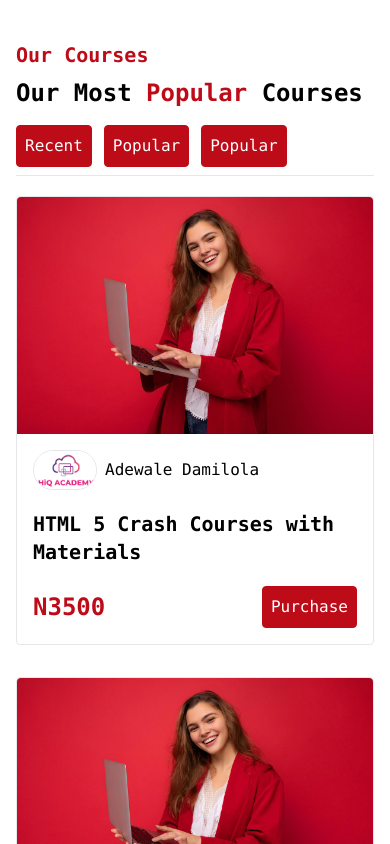
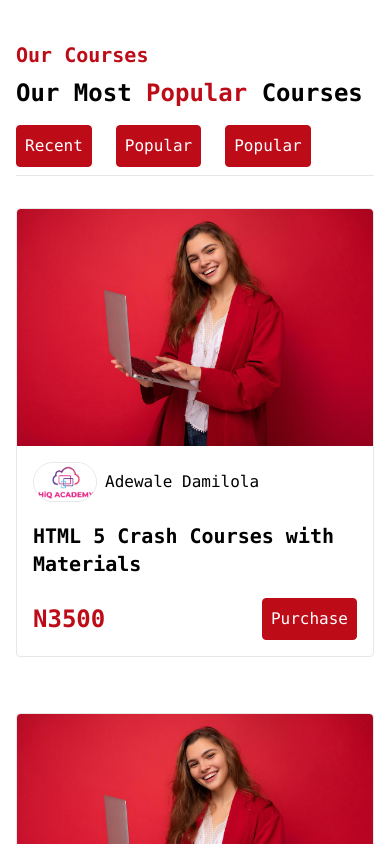
Before and after one commit to doiayokanmi/HiQ, a Next.js app: page / in a window 390 px wide. Shown: the part 2380-3224 px from the top of the page. Built offline with nearby package versions, Linux system fonts and the light colour scheme.

Commit message:
Courses section done and responsiveness worked on

```diff
--- a/components/Courses.jsx
+++ b/components/Courses.jsx
@@ -36,8 +36,8 @@ const Courses = () => {
             </h1>
           </div>
           <div className="flex gap-3 w-full mt-4 md:mt-0 md:w-auto">
-            <button className="sign">Recent </button>
-            <button className="sign">Popular </button>
+            <button className="sign mr-3">Recent </button>
+            <button className="sign mr-3">Popular </button>
             <button className="sign">Popular </button>
           </div>
         </div>
@@ -48,7 +48,7 @@ const Courses = () => {
           {
             courses.map((item, index) => (
 
-          <div key={index} className="md:basis-1/3 basis-full border rounded">
+          <div key={index} className="md:basis-1/3 my-3 basis-full border rounded">
             <div>
               <Image
                 src={"/bg.jpg"}
```
